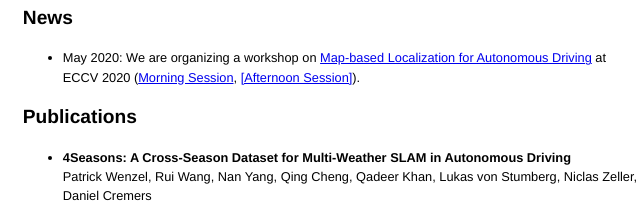
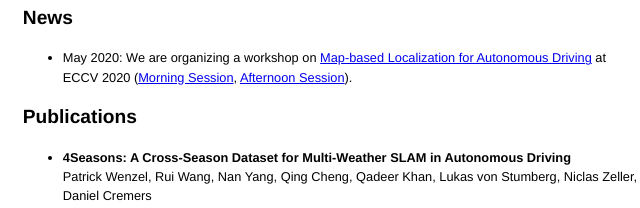
Before and after one commit to pmwenzel/pmwenzel.github.io, a plain HTML site: page index.html in a window 1280 px wide. Shown: the part 136-344 px from the top of the page, 310-950 px from the left. Drawn offline with Linux system fonts and the light colour scheme.

Commit message:
Update index.html

```diff
--- a/index.html
+++ b/index.html
@@ -34,7 +34,7 @@
 <h2>News</h2>
 
 <ul>
-  <li>May 2020: We are organizing a workshop on <a href="https://sites.google.com/view/mlad-eccv2020" target="_blank">Map-based Localization for Autonomous Driving</a> at ECCV 2020 (<a href="https://youtu.be/4ii0ALys6cY" target="_blank">Morning Session</a>, <a href="https://youtu.be/M-X6HX1JxYk" target="_blank">[Afternoon Session]</a>). </li>
+  <li>May 2020: We are organizing a workshop on <a href="https://sites.google.com/view/mlad-eccv2020" target="_blank">Map-based Localization for Autonomous Driving</a> at ECCV 2020 (<a href="https://youtu.be/4ii0ALys6cY" target="_blank">Morning Session</a>, <a href="https://youtu.be/M-X6HX1JxYk" target="_blank">Afternoon Session</a>). </li>
 </ul>
 
 <h2>Publications</h2>
```
